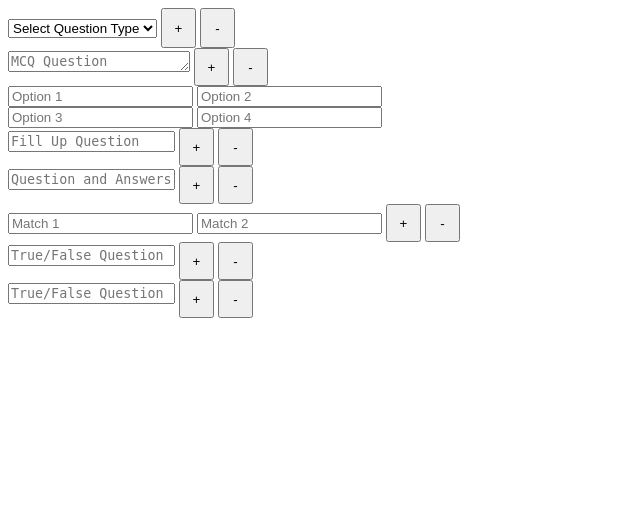
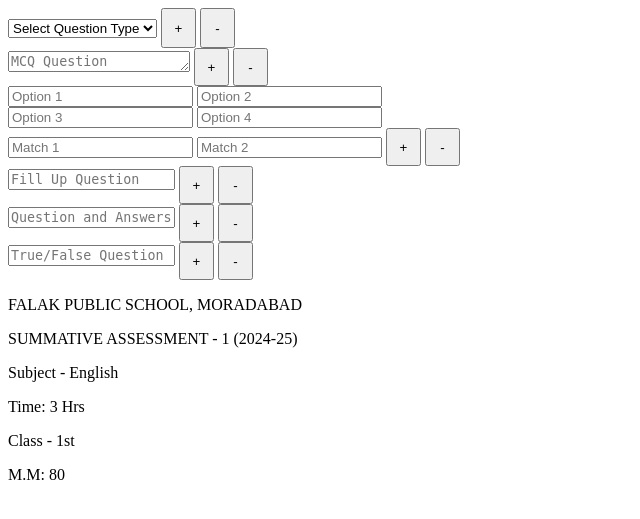
Before and after one commit to AnasAlam786/Falak-School-Manager, a Flask app: template templates/paper_elements.html in a window 1280 px wide. Shown: the top 519 px of the page, without its empty margins (0-640 px from the left). Run offline with Flask 3, Linux system fonts and the light colour scheme; the template is opened without the code that fills it: most values are stand-ins (such as "Sample title", 1, 10 or a date in 2020); some libraries are stand-ins or nearby versions.

Commit message:
Update paper_elements.html

```diff
--- a/templates/paper_elements.html
+++ b/templates/paper_elements.html
@@ -1,6 +1,5 @@
 <div id="Question" class="d-flex flex-column align-items-end mb-4">
     <div class="d-flex flex-column align-items-end mb-4" id="Question-{{ index }}">
-
         <div class="question input-group mb-2">
             <select  class="form-select fw-bold " rows="1" style="overflow: hidden; resize: none;" onchange="addQuestion(this)">
               <option selected>Select Question Type</option>
@@ -14,60 +13,134 @@
             <button class="btn btn-success ms-1" onclick="addQuestion(this)" style="width: 35px; height: 40px;">+</button>
             <button class="btn btn-danger ms-1" onclick="remove(this)" style="width: 35px; height: 40px;">-</button>
         </div>
-
     </div>
 </div>
 
 <div id="mcq" class="mcq input-group mb-4" style="width: 98%;">
 
     <!-- Textarea and Buttons on the same line with spacing -->
-    <textarea class="form-control me-1 mb-2" placeholder="MCQ Question" rows="1" oninput="adjustHeight(this)"></textarea>
+    <textarea class="sub-question rounded-pill form-control me-1 mb-2" placeholder="MCQ Question" rows="1" oninput="adjustHeight(this)" required></textarea>
     <button class="btn btn-outline-success ms-1" onclick="addQuestion(this)" style="width: 35px; height: 38px;">+</button>
     <button class="btn btn-outline-danger ms-1" onclick="remove(this)" style="width: 35px; height: 38px;">-</button>
 
     <!-- Option Inputs shifted to the right with margin -->
     <div class="input-group mb-1 ms-auto" style="width: 98%;">
-        <input type="text" class="form-control" placeholder="Option 1">
-        <input type="text" class="form-control ms-2" placeholder="Option 2">
+        <input type="text" class="option rounded-pill form-control" placeholder="Option 1" required>
+        <input type="text" class="option rounded-pill form-control ms-2" placeholder="Option 2" required>
     </div>
     <div class="input-group ms-auto" style="width: 98%;">
-        <input type="text" class="form-control" placeholder="Option 3">
-        <input type="text" class="form-control ms-2" placeholder="Option 4">
+        <input type="text" class="option rounded-pill form-control" placeholder="Option 3" required>
+        <input type="text" class="option rounded-pill form-control ms-2" placeholder="Option 4" required>
     </div>
 </div>
 
+<div id="match" class="match input-group mb-1" style="width: 98%;">
+    <input type="text" class="sub-question rounded-pill form-control" placeholder="Match 1" required>
+    <input type="text" class="option rounded-pill form-control" placeholder="Match 2" required>
 
-
+    <button class="btn btn-outline-success ms-1" onclick="addQuestion(this)" style="width: 35px; height: 38px;">+</button>
+    <button class="btn btn-outline-danger ms-1" onclick="remove(this)" style="width: 35px; height: 38px;">-</button>
+</div>
 
 <div id="fillUp" class="fillUp input-group mb-1" style="width: 98%;">
 
-    <textarea class="form-control mb-1" placeholder="Fill Up Question" rows="1" style="overflow: hidden; resize: none;" oninput="adjustHeight(this)"></textarea>
+    <textarea class="sub-question form-control mb-1" placeholder="Fill Up Question" rows="1" style="overflow: hidden; resize: none;" oninput="adjustHeight(this)" required></textarea>
     <button class="btn btn-outline-success ms-1" onclick="addQuestion(this)" style="width: 35px; height: 38px;">+</button>
     <button class="btn btn-outline-danger ms-1" onclick="remove(this)" style="width: 35px; height: 38px;">-</button>
 </div>
 
 <div id="QnA" class="QnA input-group mb-1" style="width: 98%;">
-    <textarea class="form-control mb-1" placeholder="Question and Answers" rows="1" style="overflow: hidden; resize: none;" oninput="adjustHeight(this)"></textarea>
-    <button class="btn btn-outline-success ms-1" onclick="addQuestion(this)" style="width: 35px; height: 38px;">+</button>
-    <button class="btn btn-outline-danger ms-1" onclick="remove(this)" style="width: 35px; height: 38px;">-</button>
-</div>
-
-<div id="match" class="match input-group mb-1" style="width: 98%;">
-    <input type="text" class="form-control" placeholder="Match 1">
-    <input type="text" class="form-control" placeholder="Match 2">
-
+    <textarea class="sub-question form-control mb-1" placeholder="Question and Answers" rows="1" style="overflow: hidden; resize: none;" oninput="adjustHeight(this)" required></textarea>
     <button class="btn btn-outline-success ms-1" onclick="addQuestion(this)" style="width: 35px; height: 38px;">+</button>
     <button class="btn btn-outline-danger ms-1" onclick="remove(this)" style="width: 35px; height: 38px;">-</button>
 </div>
 
 <div id="T-F" class="T-F input-group mb-1" style="width: 98%;">
-    <textarea class="form-control mb-1" placeholder="True/False Question" rows="1" style="overflow: hidden; resize: none;" oninput="adjustHeight(this)"></textarea>
+    <textarea class="sub-question form-control mb-1" placeholder="True/False Question" rows="1" style="overflow: hidden; resize: none;" oninput="adjustHeight(this)" required></textarea>
     <button class="btn btn-outline-success ms-1" onclick="addQuestion(this)" style="width: 35px; height: 38px;">+</button>
     <button class="btn btn-outline-danger ms-1" onclick="remove(this)" style="width: 35px; height: 38px;">-</button>
 </div>
 
-<div id="qPaper" class="qPaper input-group mb-1" style="width: 98%;">
-    <textarea class="form-control mb-1" placeholder="True/False Question" rows="1" style="overflow: hidden; resize: none;" oninput="adjustHeight(this)"></textarea>
-    <button class="btn btn-outline-success ms-1" onclick="addQuestion(this)" style="width: 35px; height: 38px;">+</button>
-    <button class="btn btn-outline-danger ms-1" onclick="remove(this)" style="width: 35px; height: 38px;">-</button>
+<div id="a4PDF">
+    <div class="text-center border-bottom">
+        <p class="h4 fw-bold mb-0">FALAK PUBLIC SCHOOL, MORADABAD</p>
+        <p class="h5 fw-bold mb-0">SUMMATIVE ASSESSMENT - 1 (2024-25)</p>
+        <p class="h6 fw-bold mb-0">Subject - English</p>
+        <div class="d-flex justify-content-between">
+            <p class="fw-bold mb-0">Time: 3 Hrs</p>
+            <p class="h6 fw-bold">Class - 1st</p>
+            <p class="fw-bold mb-0">M.M: 80</p>
+        </div>
+    </div>
+
+    <div class="container-fluid">
+    {% if questions%}
+
+    {% for question in questions %}
+
+        {% if question.type == "match" and question.subQuestion|default([])|length != 0 %}
+        <p class="mb-0"><strong>Q{{ loop.index }}. {{ question.qText }}</strong></p>
+        <div style="padding-left: 43px;" class="row mb-2">
+            <div class="col-md-3 p-0">
+                <ul class="list-group p-0">
+                    {% for subQuestion in question.subQuestion %}
+                    <li class="list-group-item bg-transparent border-0 p-0 mb-0">{{ "abcdefghijklmnopqrstuvwxyz"[loop.index-1] }}.) {{ subQuestion }}</li>
+                    {% endfor %}
+                </ul>
+            </div>
+            <div class="col-md-4 p-0">
+                <ul class="list-group p-0">
+                    {% for option in question.options %}
+                    <li class="list-group-item bg-transparent border-0 p-0 mb-0">{{ option }}</li>
+                    {% endfor %}
+                </ul>
+            </div>
+        </div>
+        {% endif %}
+
+
+        {% if question.type in ["QnA", "fillUp", "T-F"] and question.subQuestion|length != 0 %}
+        <p class="mb-0" ><strong>Q{{ loop.index }}: {{ question.qText }}</strong></p>
+        <div class="mb-2" style="padding-left: 15px">
+
+            {% for subQuestion in question.subQuestion %}
+            <p class="mb-0">{{ "ABCDEFGHIJKLMNOPQRSTUVWXYZ"[loop.index-1] }}. {{ subQuestion }}</p>
+            {% endfor %}
+
+        </div>
+        {% endif %}
+
+
+        {% if question.type == "mcq" and question.subQuestion|length != 0 %}
+        <p class="mb-0"><strong>Q{{ loop.index }}: {{ question.qText }}</strong></p>
+        <div style="padding-left: 15px;" class="row mb-2">
+
+            {% for subQuestion in question.subQuestion %}
+
+            <p class="mb-0">{{ "ABCDEFGHIJKLMNOPQRSTUVWXYZ"[loop.index-1] }}: {{ subQuestion.text }}</p>
+            <div style="padding-left: 30px;"class="col-md-10">
+                <div class="row">
+                    {% for option in subQuestion.options[:2] %}
+                    <div class="col-5">
+                        <p class="mb-0">{{ "abcdefghijklmnopqrstuvwxyz"[loop.index-1] }}. {{ option }}</p>
+                    </div>
+                    {% endfor %}
+                </div>
+
+                <div class="row">
+                    {% for option in subQuestion.options[2:] %}
+                    <div class="col-5">
+                        <p class="mb-0">{{ "abcdefghijklmnopqrstuvwxyz"[loop.index+1] }}. {{ option }}</p>
+                    </div>
+                    {% endfor %}
+                </div>
+            </div>
+            {% endfor %}
+
+        </div>
+        {% endif %}
+
+    {% endfor %}
+    {% endif %}
+    </div>
 </div>
```
